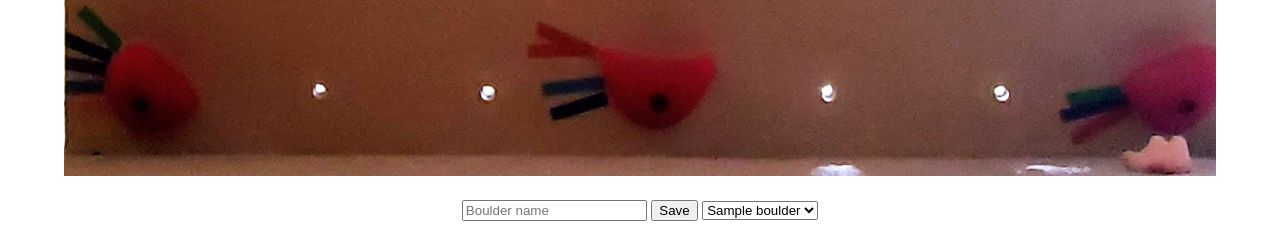
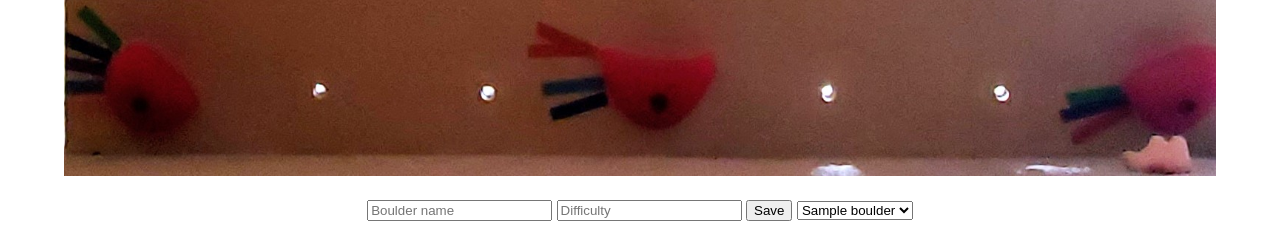
Before and after one commit to botguy/climbing_board_lights, a Flask app: template templates/index.html.j2 in a window 1280 px wide. Shown: the part 1913-2142 px from the top of the page. Run offline with Flask 3, Linux system fonts and the light colour scheme; the template is opened without the code that fills it: most values are stand-ins (such as "Sample title", 1, 10 or a date in 2020).

Commit message:
Add difficulty

```diff
--- a/app.py
+++ b/app.py
@@ -5,6 +5,7 @@ from ruamel.yaml import YAML
 import os
 from colorsys import hsv_to_rgb
 from collections import OrderedDict
+from copy import deepcopy
 
 import neopixel
 import board
@@ -30,6 +31,7 @@ led_strip = neopixel.NeoPixel(LED_PIN, NUM_LEDS, pixel_order=neopixel.RGB, auto_
 led_grid = PixelGrid(led_strip, LED_ROWS, LED_COLS, reverse_x=True, reverse_y=True, orientation='VERTICAL')
 
 app = Flask(__name__)
+app.config["TEMPLATES_AUTO_RELOAD"] = True
 
 # Initialize grid
 grid = [[0 for _ in range(COLS)] for _ in range(ROWS)]
@@ -60,7 +62,8 @@ def set_cell():
 def save_boulder():
     data = request.json
     name = data["name"]
-    boulders[name] = grid
+    difficulty = data["difficulty"]
+    boulders[name] = {"difficulty": difficulty, "holds": deepcopy(grid)}
     with open(BOULDERS_FILE, "w") as f:
         yaml.dump(boulders, f)
     return jsonify({"status": "saved", "boulders": list(boulders.keys())})
@@ -71,9 +74,9 @@ def load_boulder():
     name = data["name"]
     if name in boulders:
         global grid
-        grid = boulders[name]
+        grid = boulders[name]["holds"]
         update_led_grid()
-        return jsonify({"grid": grid})
+        return jsonify({"grid": grid, "difficulty": boulders[name]["difficulty"]})
     return jsonify({"error": "not found"}), 404
 
 @app.route("/clear", methods=["POST"])
--- a/templates/index.html.j2
+++ b/templates/index.html.j2
@@ -55,6 +55,7 @@
 
   <div style="margin-top:20px;">
     <input id="boulderName" placeholder="Boulder name">
+    <input type="number" id="boulderDifficulty" placeholder="Difficulty" min="0">
     <button onclick="saveBoulder()">Save</button>
     <select id="boulderSelect" onchange="loadBoulder()">
       {% for name in boulders %}
@@ -80,12 +81,15 @@ document.querySelectorAll(".cell").forEach(cell => {
 });
 
 function saveBoulder() {
-  const name = document.getElementById("boulderName").value;
-  if (!name) { alert("Enter a boulder name!"); return; }
+  const postData = {
+    name: document.getElementById("boulderName").value,
+    difficulty: document.getElementById("boulderDifficulty").value
+  };
+  if (!postData.name || !postData.difficulty) { alert("Enter a boulder name and difficulty!"); return; }
   fetch("/save", {
     method: "POST",
     headers: {"Content-Type": "application/json"},
-    body: JSON.stringify({name})
+    body: JSON.stringify(postData)
   }).then(res => res.json())
     .then(data => {
       let sel = document.getElementById("boulderSelect");
```
